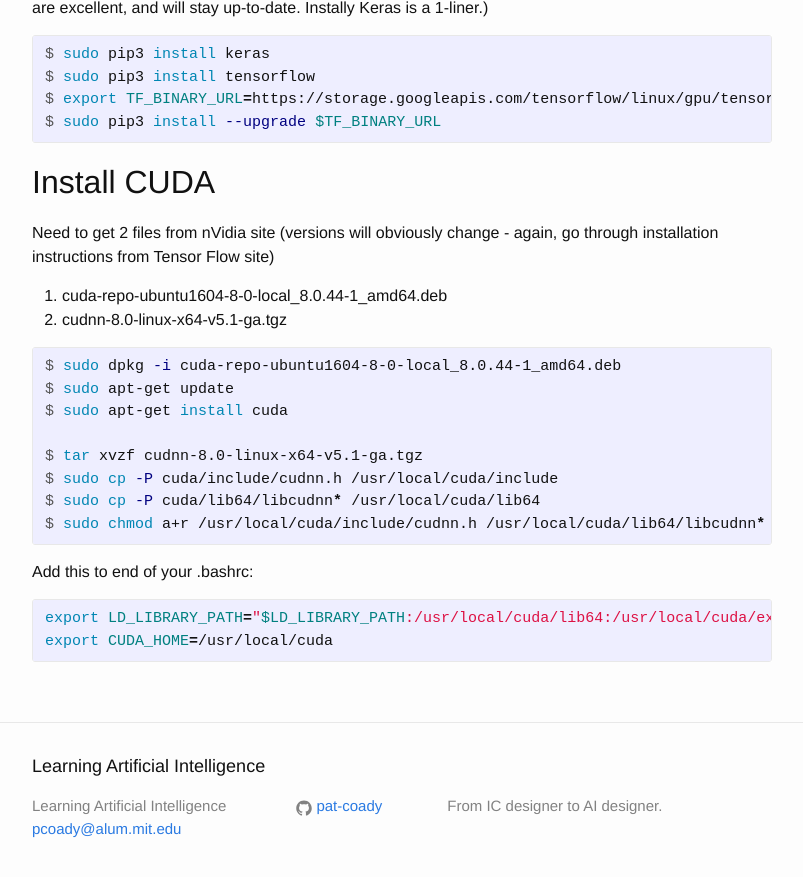
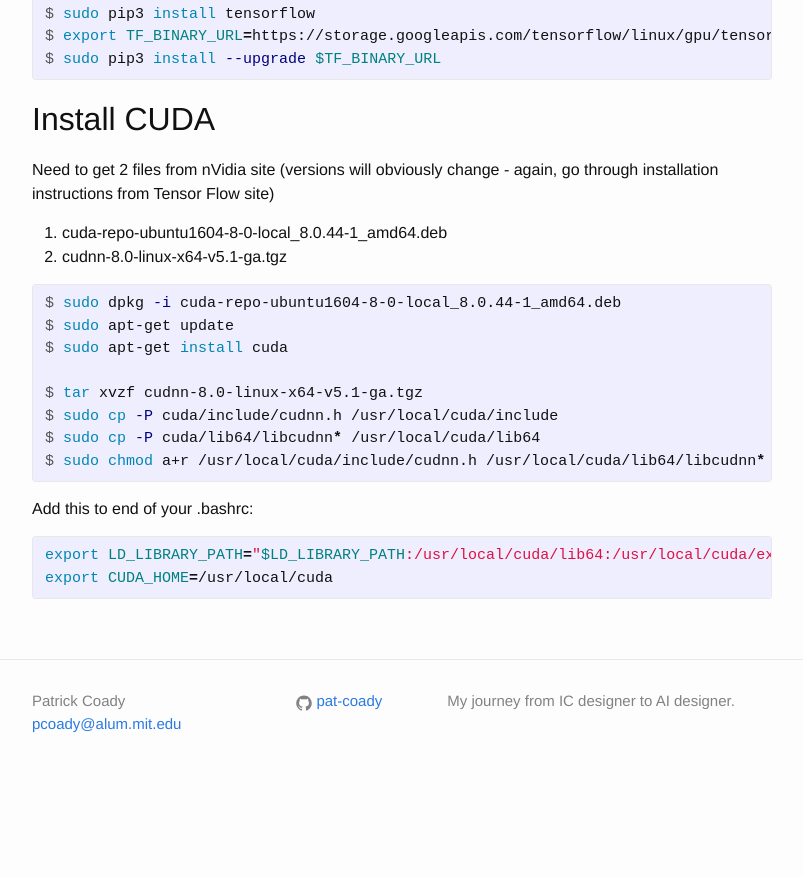
Before and after one commit to pat-coady/learning_ai, a Jekyll site: the page built from _posts/2017-02-04-AWS-server-setup.md, in a window 1280 px wide and 900 px high, scrolled down 7691 px. Shown: the top 877 px of the window, without its empty margins (238-1041 px from the left). Built offline with Jekyll 4.4.1, drawn with Linux system fonts in a browser that asks for light colours; comment, search, counter and statistics services are not loaded; after the commit the page ends 8486 px from its top, so only the background shows below that.

Commit message:
enable blog snippets on home page.

```diff
--- a/_config.yml
+++ b/_config.yml
@@ -15,8 +15,9 @@
 # in the templates via {{ site.myvariable }}.
 title: "Learning Artificial Intelligence"
 email: pcoady@alum.mit.edu
+author: Patrick Coady
 description: > # this means to ignore newlines until "baseurl:"
-  From IC designer to AI designer.
+  My journey from IC designer to AI designer.
 baseurl: "" # the subpath of your site, e.g. /blog
 url: "https://pat-coady.github.io/"
 #twitter_username: jekyllrb
--- a/_includes/footer.html
+++ b/_includes/footer.html
@@ -2,7 +2,9 @@
 
   <div class="wrapper">
 
+    <!--
     <h2 class="footer-heading">{{ site.title | escape }}</h2>
+    -->
 
     <div class="footer-col-wrapper">
       <div class="footer-col footer-col-1">
--- a/_layouts/home.html
+++ b/_layouts/home.html
@@ -16,10 +16,13 @@
         <h2>
           <a class="post-link" href="{{ post.url | relative_url }}">{{ post.title | escape }}</a>
         </h2>
+        {{ post.excerpt }}
       </li>
     {% endfor %}
   </ul>
 
+  <!-- remove RSS for now
   <p class="rss-subscribe">subscribe <a href="{{ "/feed.xml" | relative_url }}">via RSS</a></p>
+  -->
 
 </div>
```
Also changed, not shown: _posts/2017-02-02-first-tensorflow.md (+3 -1 lines), _posts/2017-02-04-AWS-server-setup.md (+0 -2 lines).
